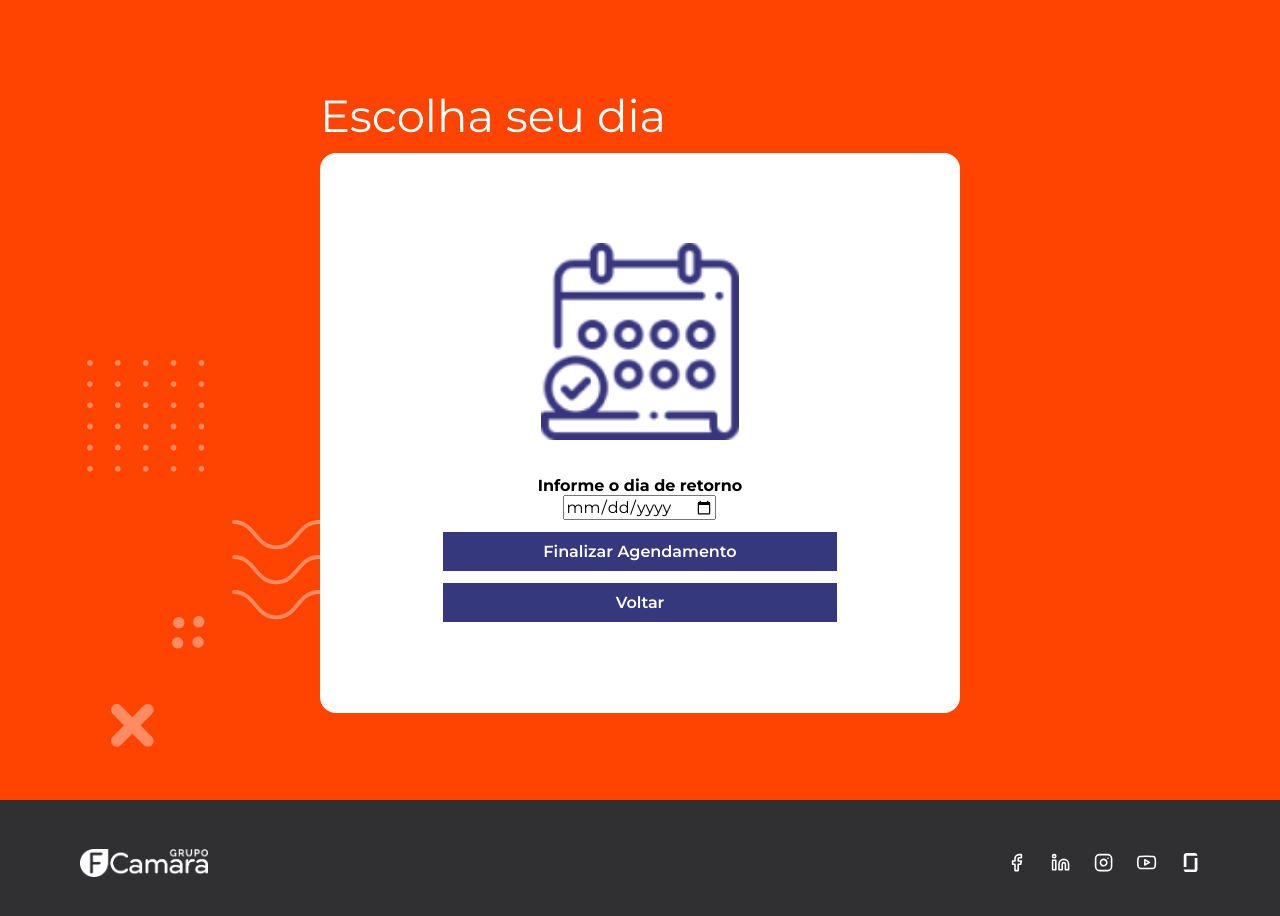
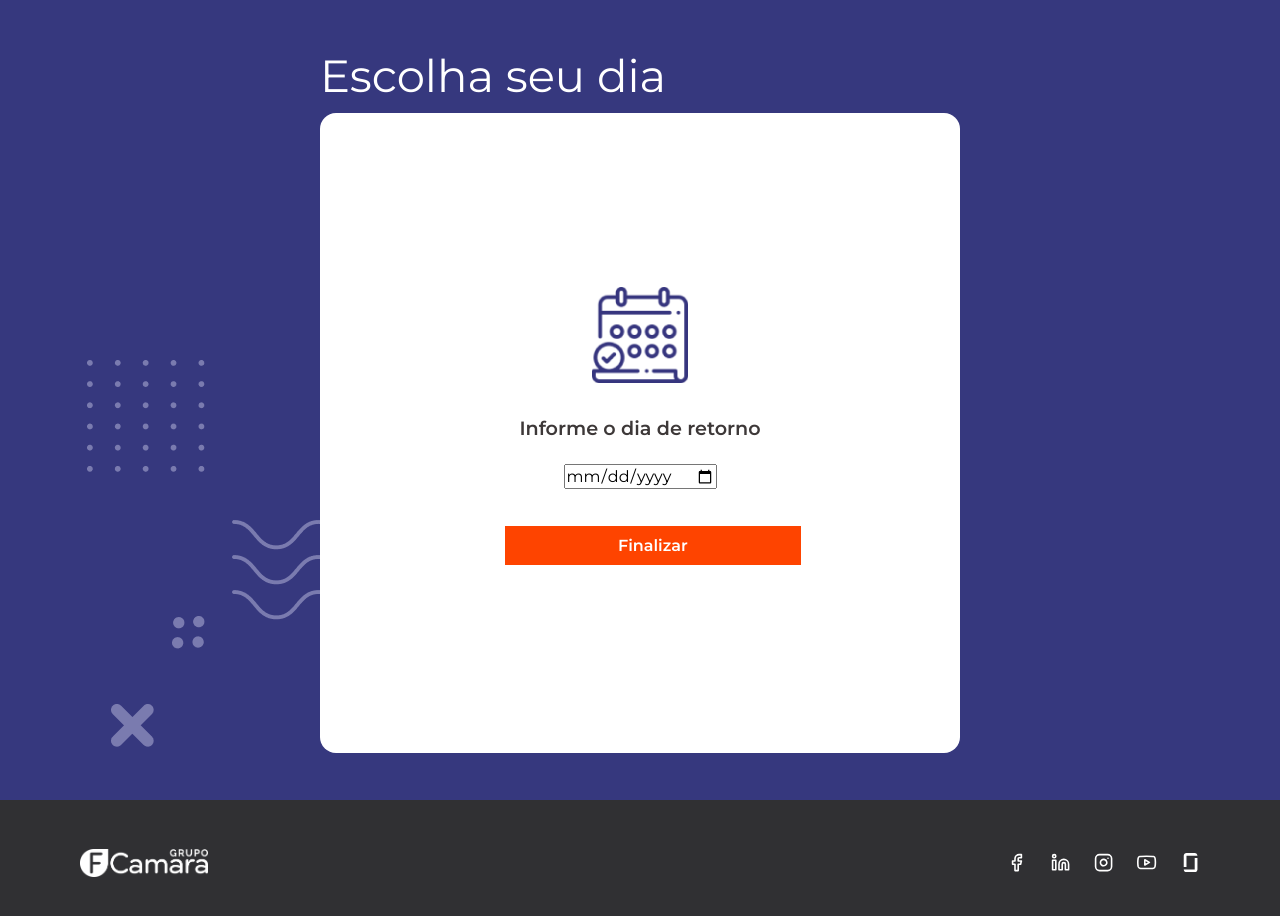
Before and after one commit to thaysouza/FCamara-Front, a React (Create React App) app: page /date in a window 1280 px wide. Shown: the top 916 px of the page. Built offline with nearby package versions, Linux system fonts and the light colour scheme; the HTML template or start-up script is replaced by a standard one.

Commit message:
setting the color of buttons and adjusting pages

```diff
--- a/src/Components/date.jsx
+++ b/src/Components/date.jsx
@@ -1,6 +1,7 @@
 import React from 'react';
 import { Link } from 'react-router-dom';
 import '../styles/form.css';
+import '../styles/date.css';
 import Button from './btn_global';
 import agenda from '../img/agenda.png';
 
@@ -10,27 +11,19 @@ const Date = () => {
     return (
         <>
             <section className='FormContainer'>
-                <div className='areaContainer areaOrange'>
+                <div className='areaContainer btn-large btn-orange'>
                     <div>
-                        <img src={agenda} alt='' />
+                        <img className="img-date" src={agenda} alt='' />
 
-                        <form>
-
-                            <h4>Informe o dia de retorno</h4>
+                        <form className="form-date">
+                            <h4 className="title-date">Informe o dia de retorno</h4>
 
                             <input type="date" id="date" name="date" />
-
                             <Link to='/success'>
                                 <Button id='cadastroButton' type='submit'>
-                                    Finalizar Agendamento
+                                    Finalizar
                                 </Button>
                             </Link>
-                            <Link to='/s'>
-                                <Button id='cadastroButton' type='submit'>
-                                    Voltar
-                                </Button>
-                            </Link>
-
                         </form>
                     </div>
                 </div>
--- a/src/Components/formcadastro.jsx
+++ b/src/Components/formcadastro.jsx
@@ -1,4 +1,5 @@
 import '../styles/form.css';
+import '../styles/btn.css';
 import Button from './btn_global';
 import { Link } from 'react-router-dom';
 import { toast } from 'react-toastify';
@@ -7,7 +8,7 @@ import { useState } from 'react';
 import { useHistory } from 'react-router';
 
 
-export default function FormCadastro () {
+export default function FormCadastro() {
   const history = useHistory();
   const [name, setName] = useState('');
   const [email, setEmail] = useState('');
@@ -25,7 +26,7 @@ export default function FormCadastro () {
       await api.register({
         name,
         email,
-        password:senha,
+        password: senha,
       });
       toast.success('Usuário cadastrado com sucesso');
 
@@ -38,7 +39,7 @@ export default function FormCadastro () {
   return (
     <>
       <section className='FormContainer'>
-          <div className='areaBlue'>
+        <div className='areaBlue btn-large btn-orange'>
           <form onSubmit={handleSubmit} className='InputContainer'>
             <fieldset>
               {' '}
--- a/src/Components/formlogin.jsx
+++ b/src/Components/formlogin.jsx
@@ -1,4 +1,5 @@
 import '../styles/form.css';
+import '../styles/btn.css';
 import Button from './btn_global';
 import { Link } from 'react-router-dom';
 import api from '../services/api.service';
@@ -38,7 +39,7 @@ export default function FormLogin() {
   return (
     <>
       <section className='FormContainer'>
-        <div className="areaOrange">
+        <div className="areaOrange btn-large btn-blue">
           <form onSubmit={handleSubmit} className='InputContainer' action=''>
             <fieldset>
               {' '}
@@ -64,10 +65,13 @@ export default function FormLogin() {
                 size='34'
               />
             </fieldset>
-            <Button id='cadastroButton' type='submit'>
-              ENTRAR
-            </Button>
+
+              <Button id='cadastroButton' type='submit'>
+                ENTRAR
+              </Button>
+
           </form>
+
           <p>
             Não possui Login? <Link to='/cadastro'>Faça o Cadastro.</Link>
           </p>
--- a/src/Components/unidade.jsx
+++ b/src/Components/unidade.jsx
@@ -2,6 +2,7 @@ import React, { useState } from 'react';
 import { Link } from 'react-router-dom';
 import '../styles/form.css';
 import '../styles/unidade.css';
+import '../styles/btn.css';
 import Button from './btn_global';
 import imgLocal from '../img/imglocal.png';
 
@@ -26,7 +27,7 @@ const Unidade = () => {
       <section className='FormContainer'>
         <div className='areaContainer areaOrange'>
           <div>
-            <img src={imgLocal} alt='' />
+            <img className="img-local" src={imgLocal} alt='' />
 
             <form>
               <div className='radio-item'>
@@ -65,11 +66,22 @@ const Unidade = () => {
               <p>
                 Prç. dos Expedicionários, 19 - Gonzaga, Santos - SP, 11065-500
               </p>
-              <Link to='/date'>
-                <Button id='cadastroButton' type='submit'>
-                   Confirmar
-                 </Button>
-              </Link>
+              <div className="posicionar">
+                <div className="btn-orange btn">
+                  <Link to='/entry'>
+                    <Button className="btn-orange" id='cadastroButton' type='submit'>
+                      <span>❮</span> Voltar
+                    </Button>
+                  </Link>
+                </div>
+                <div className="btn-blue btn">
+                  <Link to='/date'>
+                    <Button id='cadastroButton' type='submit'>
+                      Confirmar
+                    </Button>
+                  </Link>
+                </div>
+              </div>
             </form>
           </div>
         </div>
--- a/src/pages/date.jsx
+++ b/src/pages/date.jsx
@@ -1,16 +1,16 @@
 import React from 'react';
 import Date from '../Components/date';
 import '../styles/background.css';
-import GrafismosOrange from '../Components/grafismos_orange';
+import GrafismosBlue from '../Components/grafismos_blue';
 
 const DatePage = () => {
   return (
     <>
-      <div className='container-bg colorOrange'>
+      <div className='container-bg colorBlue'>
         <div>
           <h2 className='text-cadastro'>Escolha seu dia</h2>
           <Date />
-          <GrafismosOrange />
+          <GrafismosBlue />
         </div>
       </div>
     </>
--- /dev/null
+++ b/src/styles/btn.css
@@ -0,0 +1,45 @@
+
+.btn-global-style{
+    color: white;
+    padding: 10px 0;
+    margin: .8em;
+    border: none;
+    cursor: pointer;
+    font-weight: 600;
+  }
+
+  .posicionar{
+    display: flex;
+    justify-content: flex-end;
+    align-items: flex-end;
+}
+
+.btn-orange span{
+    margin-right: .5em;
+}
+
+  .btn Button {
+    width: 15vw;
+  }
+
+  .btn-orange Button{
+    background-color: var(--laranja-fcamara);
+  }
+
+  .btn-blue Button{
+    background-color: var(--azul-fcamara);
+  }
+
+  .btn-large Button{
+   width: 100%;
+  }
+
+
+
+  @media(max-width: 992px) {
+
+    .btn Button {
+        width: 30vw;
+      }
+
+  }
--- /dev/null
+++ b/src/styles/date.css
@@ -0,0 +1,23 @@
+@import url('global.css');
+
+.areaContainer .img-date{
+    width: 6em;
+}
+
+.title-date{
+    margin-top: 1.5em;
+    font-size: 1.2em;
+    font-weight: 600;
+    color: var(--dark-gray);
+}
+
+.form-date input{
+    margin: 1.5em;
+}
+
+
+@media (max-width: 575.98px) {
+    .areaContainer img{
+        width: 5em;
+    }
+  }
--- a/src/styles/form.css
+++ b/src/styles/form.css
@@ -1,7 +1,7 @@
 @import url('global.css');
 
 .FormContainer {
-  height: 70vh;
+  height: 80vh;
   width: 50vw;
   margin: 0 auto;
   padding: 2em 6em;
@@ -76,8 +76,18 @@ input[type='password'] {
 @media (max-width: 575.98px) {
 
   .FormContainer {
+    width: 70vw;
     padding: 2.5em;
-
   }
 
 }
+
+
+@media (min-width: 576px) and (max-width: 992px) {
+
+  .FormContainer {
+    width: 70vw;
+    padding: 2.5em;
+  }
+
+}
--- a/src/styles/global.css
+++ b/src/styles/global.css
@@ -20,18 +20,3 @@
   --light-gray: #F3F4F9;
   --dark-gray: #3D3838;
 }
-
-
-.btn-global-style{
-  width: 100%;
-  color: white;
-  padding: 10px 0;
-  background-color: var(--laranja-fcamara);
-  border: none;
-  cursor: pointer;
-  font-weight: 600;
-}
-
-.areaOrange Button{
-  background-color: var(--azul-fcamara);
-}
--- a/src/styles/unidade.css
+++ b/src/styles/unidade.css
@@ -9,7 +9,7 @@
     align-items: center;
 }
 
-.areaContainer img{
+.areaContainer .img-local{
     margin-bottom: 4vh;
     width: 50%;
 }
```
Also changed, not shown: src/img/left-arrow.png (added). Lines whose indentation alone changed are shown as unchanged.
